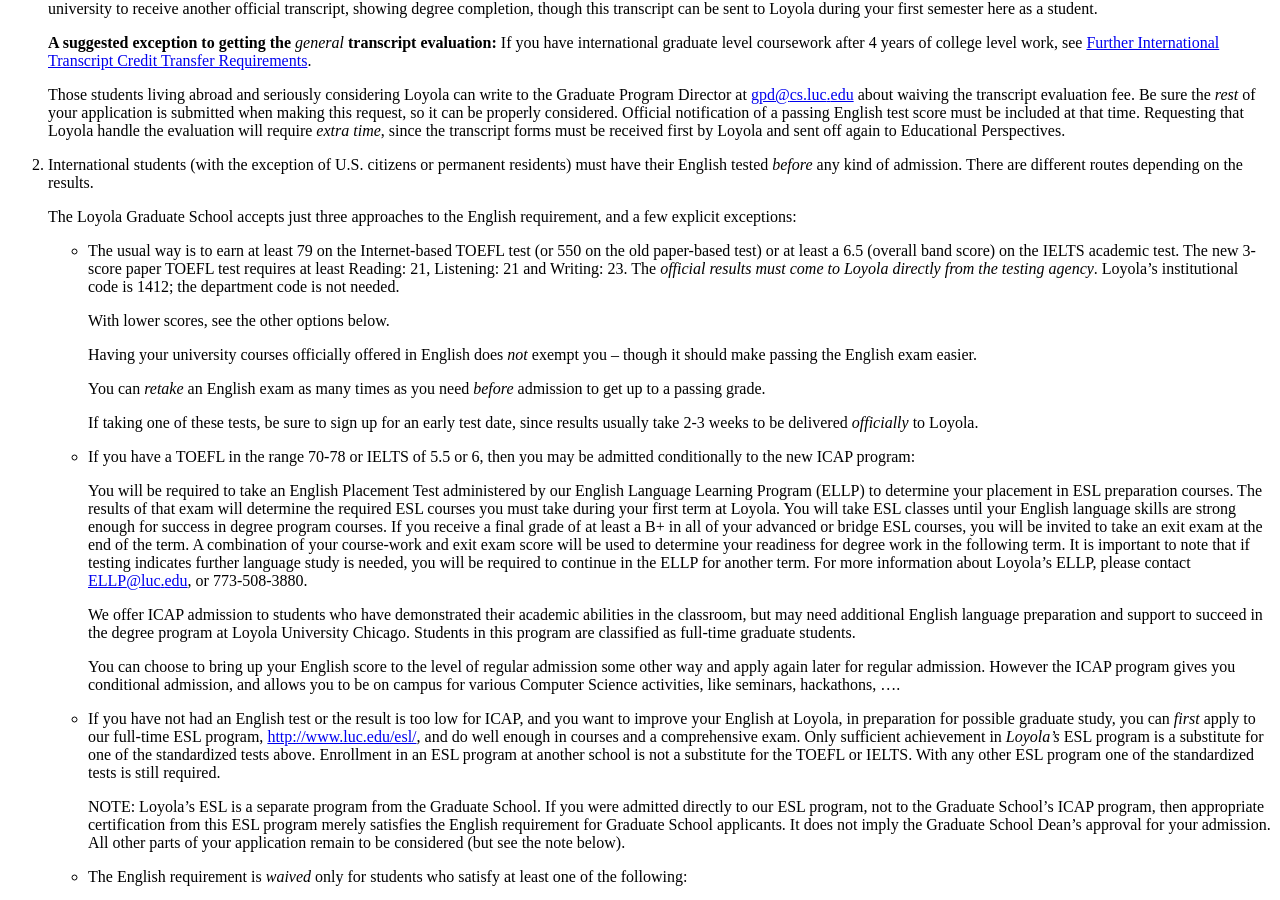
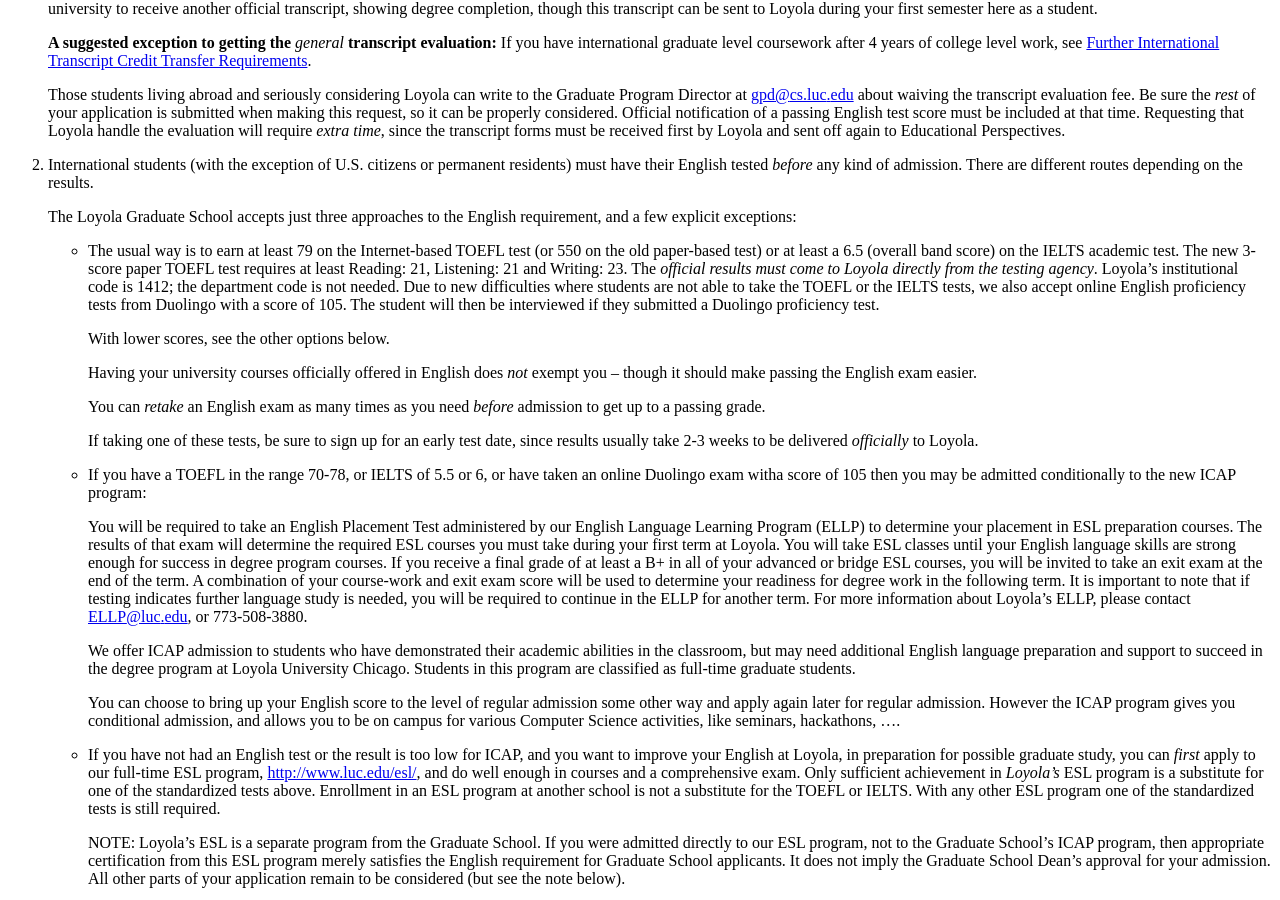
Before and after one commit to LoyolaChicagoCS/gradhandbook, a Sphinx documentation site: the page built from source/prospective_students.rst, in a window 1280 px wide and 900 px high, scrolled down 2206 px. Built offline with Sphinx 7.4.7 and the Read the Docs theme 2.0.0, drawn with Linux system fonts in a browser that asks for light colours.

Commit message:
english test updates

```diff
--- a/source/prospective_students.rst
+++ b/source/prospective_students.rst
@@ -218,7 +218,7 @@
          The *official results must come to Loyola directly*
          *from the testing agency*.
          Loyola's institutional code is 1412;
-         the department code is not needed.
+         the department code is not needed. Due to new difficulties where students are not able to take the TOEFL or the IELTS tests, we also accept online English proficiency tests from Duolingo with a score of 105. The student will then be interviewed if they submitted a Duolingo proficiency test.
 
          With lower scores, see the other options below.
 
@@ -231,7 +231,7 @@
          If taking one of these tests, be sure to sign up for an early test date,
          since results usually take 2-3 weeks to be delivered *officially* to Loyola.
 
-     *   If you have a TOEFL in the range 70-78 or IELTS of 5.5 or 6, then you may
+     *   If you have a TOEFL in the range 70-78, or IELTS of 5.5 or 6, or have taken an online Duolingo exam witha score of 105 then you may
          be admitted conditionally to the new ICAP program:
 
          You will be required to take an English Placement Test administered by our
```
